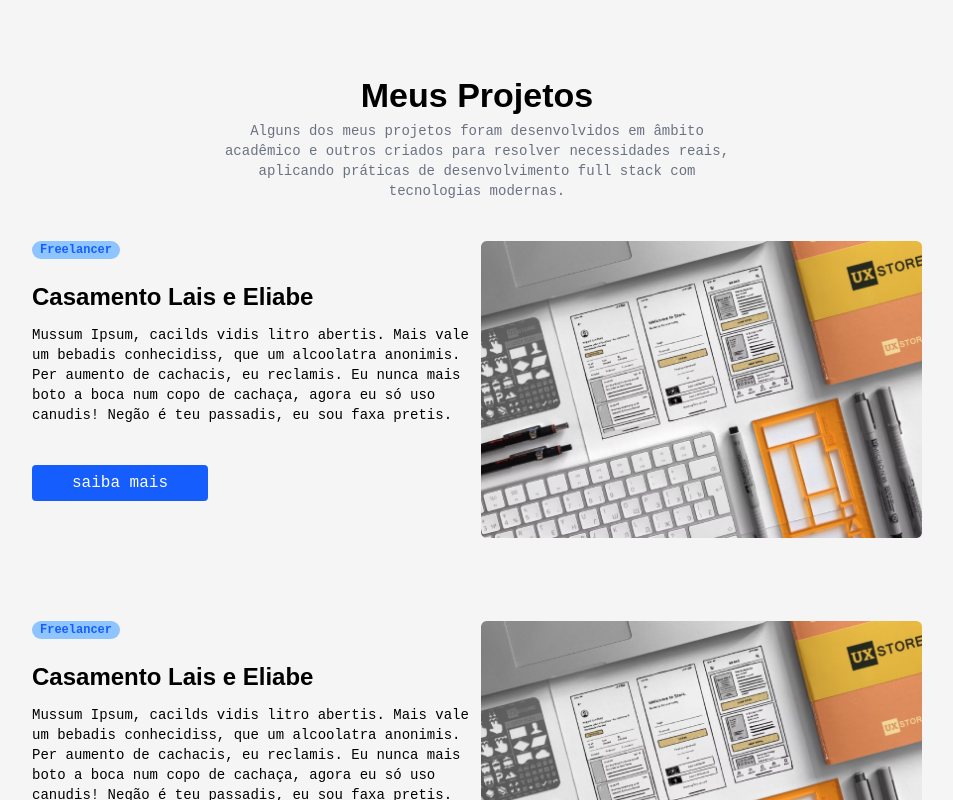
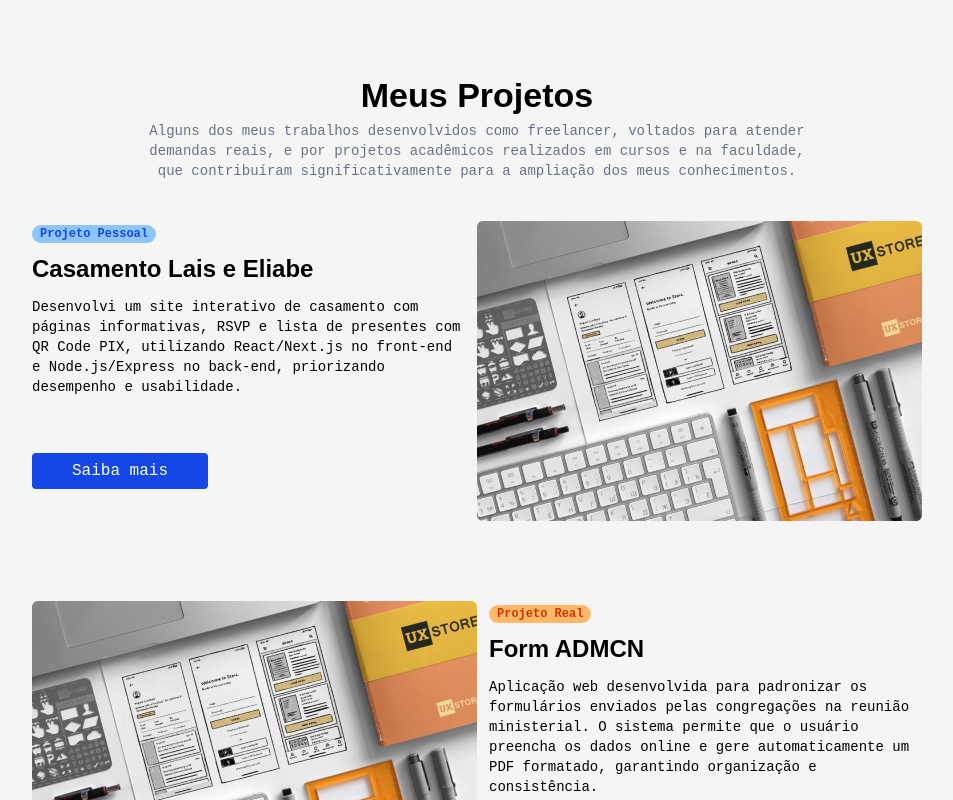
Before and after one commit to eliaberr/myPortfolio, a React (Vite) app: page / in a window 1280 px wide. Shown: the part 680-1480 px from the top of the page, without its empty margins (163-1116 px from the left). Built offline with nearby package versions, Linux system fonts and the light colour scheme.

Commit message:
created the my projects

```diff
--- a/src/components/projects/projectsCard.tsx
+++ b/src/components/projects/projectsCard.tsx
@@ -1,22 +1,60 @@
-import imgCardTest from "../../assets/imgCardTest.png";
+import { useEffect, useState } from "react";
+import type { ProjectsCardProps } from "../../types/projectsCardType";
 
-export function ProjectsCard() {
-  return (
-    <div className="max-w-[890px] mx-auto h-[300px] grid grid-cols-12 overflow-hidden gap-2 relative">
-      <span className="absolute bg-blue-300 px-2 text-[12px] text-blue-600 font-bold rounded-full">Freelancer</span>
-      <div className="col-span-6 my-auto">
-        <h2 className="text-2xl font-bold">Casamento Lais e Eliabe</h2>
-        <p className="text-sm mt-3">
-          Mussum Ipsum, cacilds vidis litro abertis. Mais vale um bebadis
-          conhecidiss, que um alcoolatra anonimis. Per aumento de cachacis, eu
-          reclamis. Eu nunca mais boto a boca num copo de cachaça, agora eu só
-          uso canudis! Negão é teu passadis, eu sou faxa pretis.
-        </p>
-        <button className="w-44 h-9 rounded text-white bg-blue-600 mt-10">
-          saiba mais
-        </button>
-      </div>
-      <img src={imgCardTest} alt="imgteste" className="col-span-6" />
-    </div>
-  );
+export function ProjectsCard({
+    projectCategory,
+    title,
+    resume,
+    urlImg,
+    reverse,
+}: ProjectsCardProps) {
+    const [cardPrimaryColor, setCardPrimaryColor] = useState("bg-blue-300");
+    const [cardTextPrimaryColor, setCardTextPrimaryColor] =
+        useState("text-blue-700");
+    const [buttonPrimaryColor, setButtonPrimaryColor] = useState("bg-blue-700");
+    useEffect(() => {
+        const colorCard = () => {
+            if (projectCategory === "Projeto Real") {
+                setCardPrimaryColor("bg-orange-300");
+                setCardTextPrimaryColor("text-orange-700");
+                setButtonPrimaryColor("bg-orange-700");
+            } else {
+                if (projectCategory === "Freelancer") {
+                    setCardPrimaryColor("bg-emerald-300");
+                    setCardTextPrimaryColor("text-emerald-700");
+                    setButtonPrimaryColor("bg-emerald-700");
+                } else {
+                    if (projectCategory === "Projeto Acadêmico") {
+                        setCardPrimaryColor("bg-indigo-300");
+                        setCardTextPrimaryColor("text-indigo-700");
+                        setButtonPrimaryColor("bg-indigo-700");
+                    }
+                }
+            }
+        };
+        colorCard();
+    }, [projectCategory]);
+    return (
+        <div
+            className={`max-w-[890px] mx-auto h-[300px] flex overflow-hidden gap-3 ${
+                reverse ? "flex-row-reverse" : ""
+            }`}
+        >
+            <div className="my-auto flex-1 relative">
+                <span
+                    className={`absolute -top-7 left-0 px-2 text-[12px] font-bold rounded-full ${cardPrimaryColor} ${cardTextPrimaryColor}`}
+                >
+                    {projectCategory}
+                </span>
+                <h2 className="text-2xl font-bold">{title}</h2>
+                <p className="text-sm mt-3 h-32">{resume}</p>
+                <button
+                    className={`w-44 h-9 rounded mt-7 flex-1 text-white ${buttonPrimaryColor}`}
+                >
+                    Saiba mais
+                </button>
+            </div>
+            <img src={urlImg} alt={urlImg} />
+        </div>
+    );
 }
--- a/src/components/projects/projectsGrid.tsx
+++ b/src/components/projects/projectsGrid.tsx
@@ -1,12 +1,28 @@
+import { projects } from "../../utils/projects";
 import { ProjectsCard } from "./projectsCard";
 
 export function ProjectsGrid() {
-  return (
-    <div className="mt-10 grid gap-20">
-      <ProjectsCard />
-      <ProjectsCard />
-      <ProjectsCard />
-      <ProjectsCard />
-    </div>
-  );
+    const reverce = (index: number) => {
+      let test = index%2
+      if (test == 0) {
+        return false
+      } else {
+        return true
+      }
+    }
+
+    return (
+        <div className="mt-10 grid gap-20">
+            {projects.map((item, index) => (
+                <ProjectsCard
+                    projectCategory={item.projectCategory}
+                    resume={item.resume}
+                    title={item.name}
+                    urlImg={item.ulrImg}
+                    key={index}
+                    reverse={reverce(index)}
+                />
+            ))}
+        </div>
+    );
 }
--- a/src/page/projects.tsx
+++ b/src/page/projects.tsx
@@ -6,13 +6,15 @@ export function Projects() {
             <div className="w-[1120px] px-24 mx-auto">
                 <div className="text-center">
                     <h2 className="font-bold text-[34px]">Meus Projetos</h2>
-          <p className="text-gray-500 text-sm max-w-lg mx-auto">
-            Alguns dos meus projetos foram desenvolvidos em âmbito acadêmico e
-            outros criados para resolver necessidades reais, aplicando práticas
-            de desenvolvimento full stack com tecnologias modernas.
+                    <p className="text-gray-500 text-sm max-w-2xl mx-auto">
+                        Alguns dos meus trabalhos desenvolvidos como freelancer,
+                        voltados para atender demandas reais, e por projetos
+                        acadêmicos realizados em cursos e na faculdade, que
+                        contribuíram significativamente para a ampliação dos
+                        meus conhecimentos.
                     </p>
                 </div>
-        <ProjectsGrid/>
+                <ProjectsGrid />
             </div>
         </section>
     );
--- /dev/null
+++ b/src/types/projectsCardType.ts
@@ -0,0 +1,7 @@
+export interface ProjectsCardProps {
+    projectCategory: string,
+    title: string,
+    resume: string,
+    urlImg: string,
+    reverse: boolean
+}
--- a/src/utils/projects.ts
+++ b/src/utils/projects.ts
@@ -1,9 +1,13 @@
+import teste from "../assets/imgCardTest.png"
+
 export const projects = [
   {
     id: 1,
+    projectCategory: "Projeto Pessoal",
+    ulrImg: teste,
     name: "Casamento Lais e Eliabe",
     resume:
-      "Desenvolvi um site interativo para casamento, com páginas dedicadas à história do casal, informações do evento, confirmação de presença (RSVP) e uma lista de presentes integrada com QR Code PIX. O sistema foi construído com React/Next.js no front-end e Node.js/Express no back-end, garantindo desempenho, responsividade e facilidade de uso para os convidados.",
+      "Desenvolvi um site interativo de casamento com páginas informativas, RSVP e lista de presentes com QR Code PIX, utilizando React/Next.js no front-end e Node.js/Express no back-end, priorizando desempenho e usabilidade.",
     description: [
       "O Site de Casamento foi desenvolvido com o objetivo de centralizar todas as informações do evento em um único lugar, oferecendo aos convidados praticidade e uma experiência interativa. A aplicação conta com páginas dedicadas à apresentação da história do casal, detalhes sobre o evento, como local, data, dress code e links diretos para navegação no Google Maps ou Waze, além de seções específicas para confirmação de presença (RSVP) e lista de presentes.",
       "A funcionalidade de RSVP permite que os convidados confirmem sua participação preenchendo um formulário simples, que pode incluir acompanhantes e observações específicas, como restrições alimentares. Esses dados são armazenados no banco e ficam disponíveis para consulta pelo administrador, que pode exportar relatórios de participação em formato CSV.",
@@ -13,6 +17,8 @@ export const projects = [
   },
   {
     id: 2,
+    projectCategory: "Projeto Real",
+    ulrImg: teste,
     name: "Form ADMCN",
     resume:
       "Aplicação web desenvolvida para padronizar os formulários enviados pelas congregações na reunião ministerial. O sistema permite que o usuário preencha os dados online e gere automaticamente um PDF formatado, garantindo organização e consistência.",
@@ -25,6 +31,8 @@ export const projects = [
   },
   {
     id: 3,
+    projectCategory: "Freelancer",
+    ulrImg: teste,
     name: "Landing Page Hosting (SB4Host)",
     resume:
       "Landing page moderna e responsiva para empresa de hospedagem, construída com Next.js e Tailwind CSS, incluindo tabelas de preços dinâmicas integradas com a API do WHMCS.",
@@ -36,6 +44,8 @@ export const projects = [
   },
   {
     id: 4,
+    projectCategory: "Projeto Acadêmico",
+    ulrImg: teste,
     name: "Projeto NLW Agents",
     resume:
       "Aplicação full stack desenvolvida durante o NLW (Rocketseat), utilizando React no front-end e Node.js/Fastify no back-end, com Postgres e Drizzle ORM. O projeto explora conceitos modernos de APIs, agentes inteligentes e integração com IA.",
```
Lines whose indentation alone changed are shown as unchanged.
